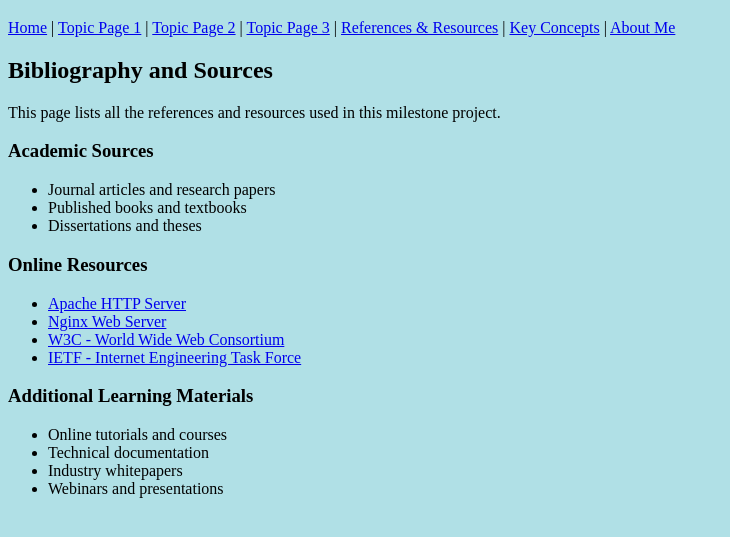
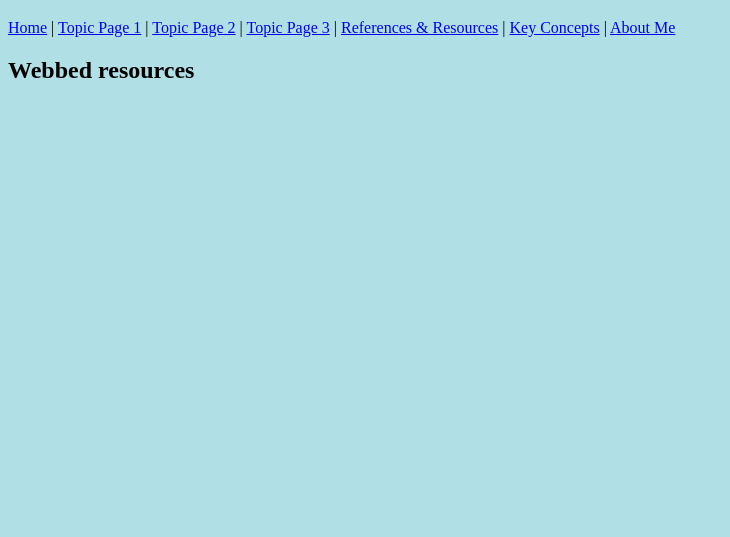
Before and after one commit to nickthecreator01/nickthecreator01.github.io, a plain HTML site: page references.html in a window 1280 px wide. Shown: the part 61-598 px from the top of the page, without its empty margins (0-730 px from the left). Drawn offline with Linux system fonts and the light colour scheme.

Commit message:
Revise references page to simplify content
Removed detailed sections on academic and online resources from the references page.

```diff
--- a/references.html
+++ b/references.html
@@ -18,31 +18,8 @@
     </nav>
 
     <main>
-      <h2>Bibliography and Sources</h2>
-      <p>This page lists all the references and resources used in this milestone project.</p>
+      <h2>Webbed resources</h2>
 
-      <h3>Academic Sources</h3>
-      <ul>
-        <li>Journal articles and research papers</li>
-        <li>Published books and textbooks</li>
-        <li>Dissertations and theses</li>
-      </ul>
-
-      <h3>Online Resources</h3>
-      <ul>
-        <li><a href="https://httpd.apache.org/" target="_blank">Apache HTTP Server</a></li>
-        <li><a href="https://nginx.org/" target="_blank">Nginx Web Server</a></li>
-        <li><a href="https://www.w3.org/" target="_blank">W3C - World Wide Web Consortium</a></li>
-        <li><a href="https://www.ietf.org/" target="_blank">IETF - Internet Engineering Task Force</a></li>
-      </ul>
-
-      <h3>Additional Learning Materials</h3>
-      <ul>
-        <li>Online tutorials and courses</li>
-        <li>Technical documentation</li>
-        <li>Industry whitepapers</li>
-        <li>Webinars and presentations</li>
-      </ul>
     </main>
   </body>
 </html>
```
